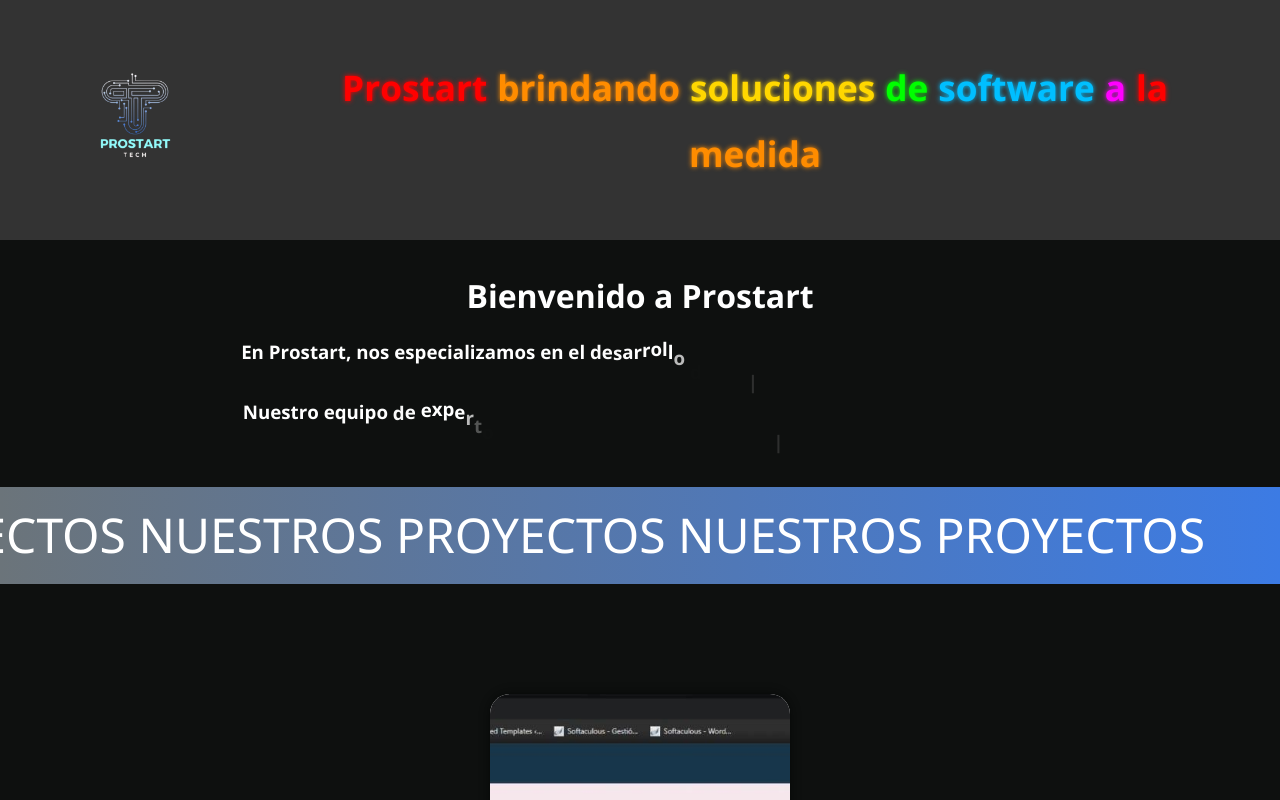
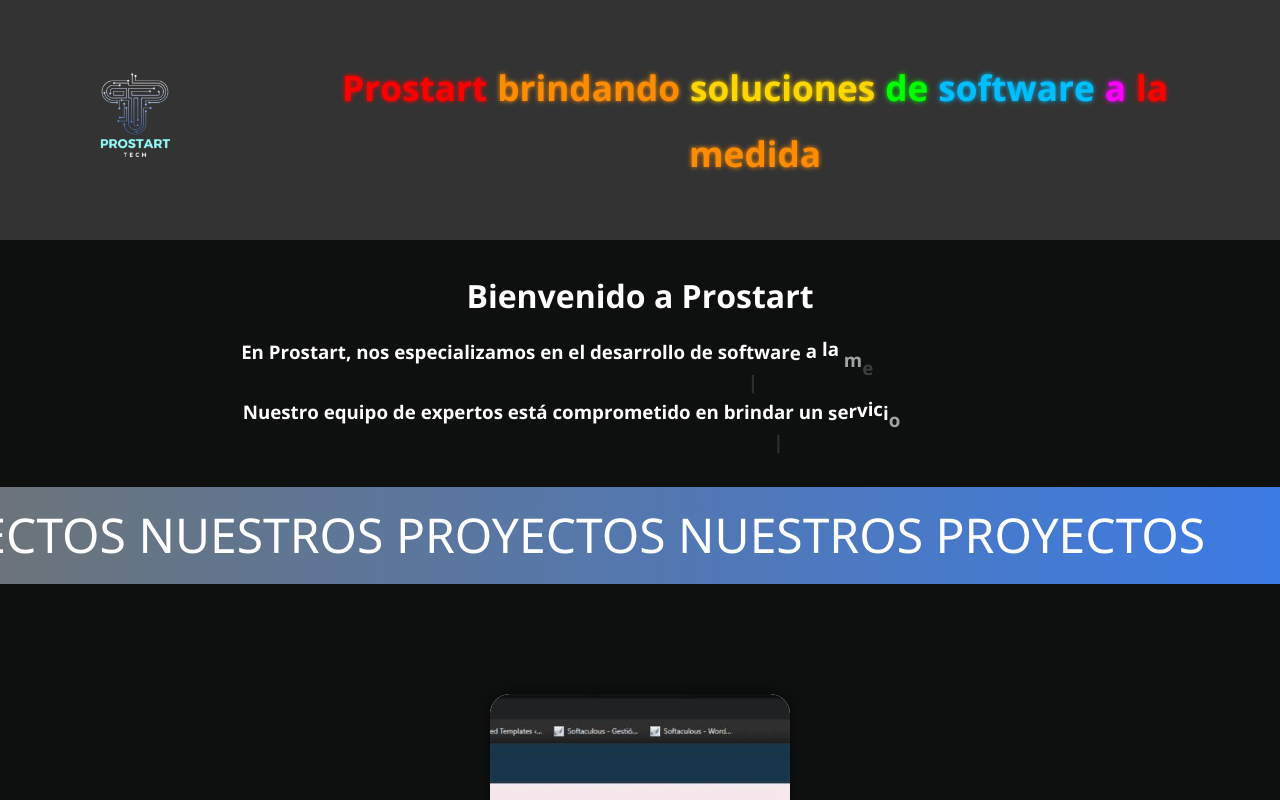
Before and after one commit to miguedev33/prostarTech, a React (Create React App) app in the folder prostart/: page / in a window 1280 px wide. Built offline with nearby package versions, Linux system fonts and the light colour scheme.

Commit message:
quitar delay o retraso

```diff
--- a/prostart/src/components/Bienvenido.jsx
+++ b/prostart/src/components/Bienvenido.jsx
@@ -63,7 +63,7 @@
             <AnimatedText
               text="En Prostart, nos especializamos en el desarrollo de software a la medida, ofreciendo soluciones innovadoras y personalizadas para satisfacer las necesidades de nuestros clientes."
               typingSpeed={50}
-              delay={1.5} // Retraso para que empiece después del título
+              //delay={1.5} // Retraso para que empiece después del título
             />
           </h3>
           <h3 style={{ color: "#ffff" }}>
@@ -71,7 +71,7 @@
               text="Nuestro equipo de expertos está comprometido en brindar un servicio excepcional, asegurando que cada proyecto se entregue a tiempo y con
               la más alta calidad."
               typingSpeed={50}
-              delay={3.5} // Retraso para que empiece después del primer párrafo
+
             />
           </h3>
         </div>
```
